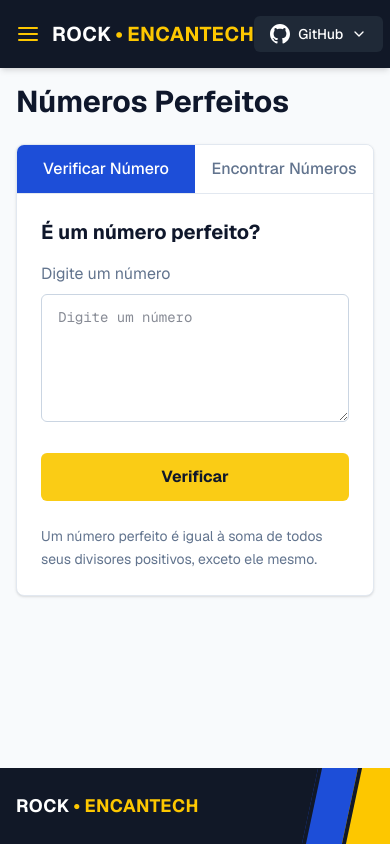
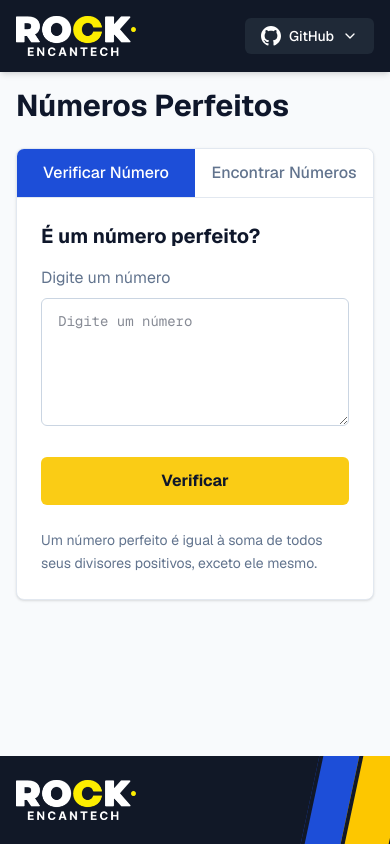
Before and after one commit to cardosorenanalves/Rock_Project, a Next.js app: page / in a window 390 px wide. Built offline with nearby package versions, Linux system fonts and the light colour scheme.

Commit message:
feat: add logo and update branding in header and footer
- Add logo image file in public and src/assets directories
- Set logo as favicon in layout metadata
- Replace text-based header and footer branding with logo image
- Remove hamburger menu icon from header to simplify design

```diff
--- a/src/app/layout.tsx
+++ b/src/app/layout.tsx
@@ -15,6 +15,9 @@ const geistMono = Geist_Mono({
 export const metadata: Metadata = {
   title: "Rock Encantech - Números Perfeitos",
   description: "Verificador de Números Perfeitos",
+  icons: {
+    icon: "/logo.png",
+  },
 };
 
 export default function RootLayout({
--- a/src/components/layout/Footer.tsx
+++ b/src/components/layout/Footer.tsx
@@ -1,14 +1,14 @@
 "use client";
 import React from "react";
+import Image from "next/image";
+import logo from "../../assets/png/logo.png";
 
 export default function Footer() {
   return (
     <footer className="bg-[#111827] text-white py-6 px-4 md:px-8 mt-auto overflow-hidden relative">
       <div className="flex justify-between items-center relative z-10">
-        <div className="flex items-center gap-1 font-bold text-lg tracking-wide">
-          <span className="text-white">ROCK</span>
-          <span className="text-yellow-400">•</span>
-          <span className="text-yellow-400">ENCANTECH</span>
+        <div className="flex items-center gap-1">
+          <Image src={logo} alt="Rock Encantech Logo" height={40} />
         </div>
       </div>
       <div className="absolute right-0 top-0 bottom-0 flex">
--- a/src/components/layout/RockEncantechHeader.tsx
+++ b/src/components/layout/RockEncantechHeader.tsx
@@ -1,28 +1,12 @@
+import Image from "next/image";
+import logo from "../../assets/png/logo.png";
+
 export default function RockEncantechHeader() {
   return (
     <header className="bg-[#111827] text-white py-4 px-4 md:px-8 flex justify-between items-center shadow-md">
       <div className="flex items-center gap-3">
-        <button className="text-yellow-400">
-          <svg
-            xmlns="http://www.w3.org/2000/svg"
-            width="24"
-            height="24"
-            viewBox="0 0 24 24"
-            fill="none"
-            stroke="currentColor"
-            strokeWidth="2"
-            strokeLinecap="round"
-            strokeLinejoin="round"
-          >
-            <line x1="3" y1="12" x2="21" y2="12" />
-            <line x1="3" y1="6" x2="21" y2="6" />
-            <line x1="3" y1="18" x2="21" y2="18" />
-          </svg>
-        </button>
-        <div className="flex items-center gap-1 font-bold text-xl tracking-wide">
-          <span className="text-white">ROCK</span>
-          <span className="text-yellow-400">•</span>
-          <span className="text-yellow-400">ENCANTECH</span>
+        <div className="flex items-center gap-1">
+          <Image src={logo} alt="Rock Encantech Logo" height={40} priority />
         </div>
       </div>
       <button className="bg-[#1f2937] hover:bg-[#374151] text-white px-4 py-2 rounded-md flex items-center gap-2 text-sm font-medium transition-colors">
```
Also changed, not shown: public/logo.png (added), src/assets/png/logo.png (added).
